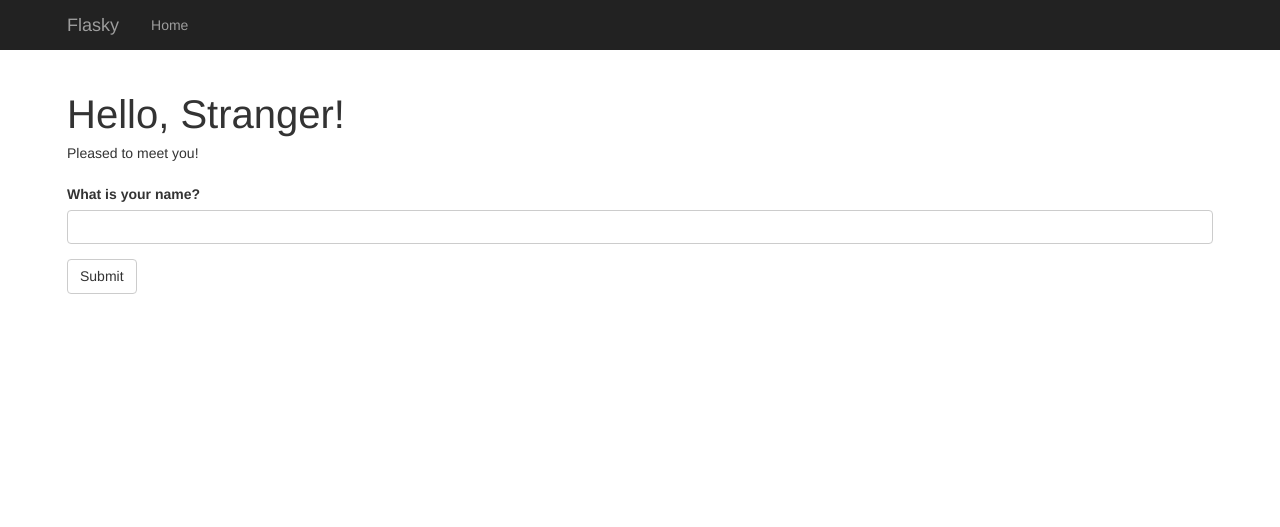
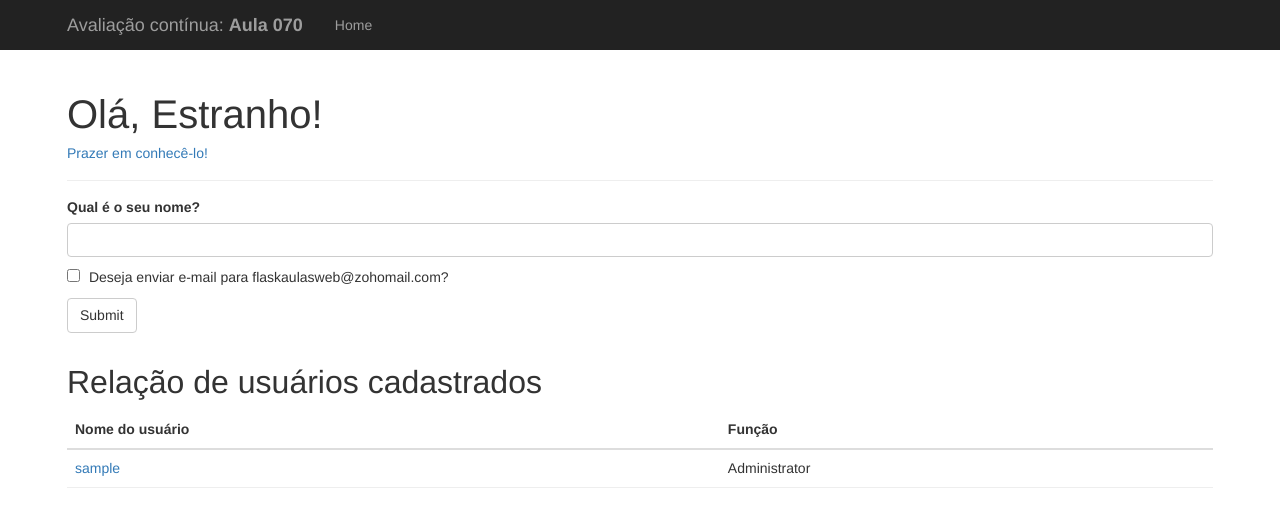
Before and after one commit to santooz-le/flasky-app, a Flask app: page / in a window 1280 px wide. Shown: the top 527 px of the page. Run offline with Flask 3, Linux system fonts and the light colour scheme; tables that the repository leaves empty hold one stand-in row (values such as "Sample post").

Commit message:
feat: semana-11 - roles + checkbox email + tabela agrupada por papel (Aula 070)

```diff
--- a/flask_app.py
+++ b/flask_app.py
@@ -17,34 +17,48 @@ db = SQLAlchemy(app)
 # Configuração do SendGrid
 # ==============================
 SENDGRID_API_KEY = os.environ.get('SENDGRID_API_KEY', 'COLE_SUA_CHAVE_AQUI')
-
-# E-mail verificado no SendGrid (Single Sender)
 EMAIL_REMETENTE = 'leandrozard509@gmail.com'
-
-EMAIL_DESTINATARIOS = [
-    'flaskaulasweb@zohomail.com',
-    'leandro.k@aluno.ifsp.edu.br'
-]
-
+EMAIL_PROFESSOR = 'flaskaulasweb@zohomail.com'
+EMAIL_ALUNO = 'leandro.k@aluno.ifsp.edu.br'
 PRONTUARIO = 'PT3037649'
 NOME_ALUNO = 'Leandro Kauã dos Santos'
 
 
 # ==============================
-# Modelo
+# Modelos
 # ==============================
+class Role(db.Model):
+    __tablename__ = 'roles'
+    id    = db.Column(db.Integer, primary_key=True)
+    name  = db.Column(db.String(64), unique=True)
+    users = db.relationship('User', backref='role', lazy='dynamic')
+
+    def __repr__(self):
+        return '<Role %r>' % self.name
+
+
 class User(db.Model):
     __tablename__ = 'users'
-    id = db.Column(db.Integer, primary_key=True)
+    id       = db.Column(db.Integer, primary_key=True)
     username = db.Column(db.String(64), unique=True, index=True)
+    role_id  = db.Column(db.Integer, db.ForeignKey('roles.id'))
 
     def __repr__(self):
         return '<User %r>' % self.username
 
 
 # ==============================
-# Função de envio de e-mail
+# Helpers
 # ==============================
+def get_or_create_role(name):
+    role = Role.query.filter_by(name=name).first()
+    if role is None:
+        role = Role(name=name)
+        db.session.add(role)
+        db.session.commit()
+    return role
+
+
 def enviar_email(nome_usuario):
     """Envia e-mail via SendGrid API para o professor e para o aluno."""
     try:
@@ -57,7 +71,10 @@ def enviar_email(nome_usuario):
             json={
                 'personalizations': [
                     {
-                        'to': [{'email': email} for email in EMAIL_DESTINATARIOS]
+                        'to': [
+                            {'email': EMAIL_PROFESSOR},
+                            {'email': EMAIL_ALUNO}
+                        ]
                     }
                 ],
                 'from': {
@@ -93,26 +110,74 @@ def enviar_email(nome_usuario):
 def index():
     if request.method == 'POST':
         name = request.form.get('name', '').strip()
+        send_email = request.form.get('send_email') == 'on'
+
         if name:
             session['name'] = name
             user = User.query.filter_by(username=name).first()
             if user is None:
-                # Novo usuário — salva e envia e-mail
-                user = User(username=name)
+                role = get_or_create_role('User')
+                user = User(username=name, role_id=role.id)
                 db.session.add(user)
                 db.session.commit()
                 session['known'] = False
-                enviar_email(name)
+                if send_email:
+                    session['email_sent'] = enviar_email(name)
+                else:
+                    session['email_sent'] = False
             else:
                 session['known'] = True
+                session['email_sent'] = False
+
         return redirect(url_for('index'))
 
-    name = session.get('name')
-    known = session.get('known', False)
-    return render_template('index.html', name=name, known=known)
+    name       = session.get('name')
+    known      = session.get('known', False)
+    email_sent = session.pop('email_sent', False)
+
+    # Usuários agrupados: Administrators primeiro, depois Users
+    admin_role = Role.query.filter_by(name='Administrator').first()
+    user_role  = Role.query.filter_by(name='User').first()
+    admins = admin_role.users.order_by(User.username).all() if admin_role else []
+    users  = user_role.users.order_by(User.username).all()  if user_role  else []
+
+    return render_template('index.html',
+                           name=name,
+                           known=known,
+                           email_sent=email_sent,
+                           admins=admins,
+                           users=users)
+
+
+# ==============================
+# Inicialização segura do banco
+# ==============================
+def init_db():
+    """Cria tabelas e migra colunas faltantes sem apagar dados existentes."""
+    db.create_all()
+
+    # Adiciona role_id em users se a coluna ainda não existir (migração segura)
+    with db.engine.connect() as conn:
+        try:
+            conn.execute(db.text('ALTER TABLE users ADD COLUMN role_id INTEGER REFERENCES roles(id)'))
+            conn.commit()
+        except Exception:
+            pass  # coluna já existe
+
+    # Garante que os papéis padrão existam
+    get_or_create_role('Administrator')
+    default_role = get_or_create_role('User')
+
+    # Atribui papel 'User' a quem ainda não tem papel
+    sem_papel = User.query.filter_by(role_id=None).all()
+    for u in sem_papel:
+        u.role_id = default_role.id
+    db.session.commit()
+
+
+with app.app_context():
+    init_db()
 
 
 if __name__ == '__main__':
-    with app.app_context():
-        db.create_all()
     app.run(debug=True)
--- a/templates/base.html
+++ b/templates/base.html
@@ -1,5 +1,5 @@
 <!DOCTYPE html>
-<html lang="en">
+<html lang="pt-br">
 <head>
     <meta charset="UTF-8">
     <meta name="viewport" content="width=device-width, initial-scale=1.0">
@@ -8,7 +8,6 @@
     <style>
         body { font-family: "Helvetica Neue", Helvetica, Arial, sans-serif; color: #333; }
 
-        /* Bootstrap 3 container widths para centralizar igual ao professor */
         @media (min-width: 768px)  { .container { max-width: 750px !important; } }
         @media (min-width: 992px)  { .container { max-width: 970px !important; } }
         @media (min-width: 1200px) { .container { max-width: 1170px !important; } }
@@ -26,7 +25,7 @@
 <body>
     <nav class="navbar navbar-expand-lg navbar-dark py-0" style="height: 50px;">
         <div class="container">
-            <a class="navbar-brand me-4" href="/">Flasky</a>
+            <a class="navbar-brand me-4" href="/">Avaliação contínua: <strong>Aula 070</strong></a>
             <button class="navbar-toggler" type="button" data-bs-toggle="collapse" data-bs-target="#navbarNav">
                 <span class="navbar-toggler-icon"></span>
             </button>
--- a/templates/index.html
+++ b/templates/index.html
@@ -4,26 +4,74 @@
 
 <h1 style="font-weight: 400; margin-top: 20px; margin-bottom: 5px;">
     {% if name %}
-        Hello, {{ name }}!
+        Olá, {{ name }}!
     {% else %}
-        Hello, Stranger!
+        Olá, Estranho!
     {% endif %}
 </h1>
 
+<p style="font-size: 14px; margin-bottom: 5px; color: #337ab7;">
+    {% if name and not known %}
+        Prazer em conhecê-lo!
+    {% elif name and known %}
+        Feliz em vê-lo novamente!
+    {% else %}
+        Prazer em conhecê-lo!
+    {% endif %}
+</p>
+
+{% if email_sent %}
 <p style="font-size: 14px; margin-bottom: 20px; color: #333;">
-    Pleased to meet you!
+    E-mail enviado para o <strong>Administrador do sistema</strong>, notificando o cadastro de um <strong>novo usuário</strong>.
 </p>
+{% endif %}
+
+<hr>
 
 <form method="POST" style="margin-top: 15px;">
     <div style="margin-bottom: 10px;">
         <label style="font-weight: 700; font-size: 14px; color: #333; display: block; margin-bottom: 5px;">
-            What is your name?
+            Qual é o seu nome?
         </label>
         <input type="text" class="form-control" name="name" value="{{ name if name else '' }}">
     </div>
-    <button type="submit" style="border: 1px solid #ccc; background: #fff; color: #333; padding: 6px 12px; border-radius: 4px; font-size: 14px; margin-top: 5px;">
+    <div style="margin-bottom: 10px; font-size: 14px;">
+        <label>
+            <input type="checkbox" name="send_email" style="margin-right: 5px;">
+            Deseja enviar e-mail para flaskaulasweb@zohomail.com?
+        </label>
+    </div>
+    <button type="submit" style="border: 1px solid #ccc; background: #fff; color: #333; padding: 6px 12px; border-radius: 4px; font-size: 14px;">
         Submit
     </button>
 </form>
 
+<!-- Tabela de usuários cadastrados -->
+{% if admins or users %}
+<h2 style="font-weight: 400; margin-top: 30px; margin-bottom: 10px; color: #333;">Relação de usuários cadastrados</h2>
+
+<table style="width: 100%; font-size: 14px; border-collapse: collapse;">
+    <thead>
+        <tr style="border-bottom: 2px solid #ddd;">
+            <th style="text-align: left; padding: 8px; font-weight: 700;">Nome do usuário</th>
+            <th style="text-align: left; padding: 8px; font-weight: 700;">Função</th>
+        </tr>
+    </thead>
+    <tbody>
+        {% for u in admins %}
+        <tr style="border-bottom: 1px solid #eee;">
+            <td style="padding: 8px; color: #337ab7;">{{ u.username }}</td>
+            <td style="padding: 8px;">Administrator</td>
+        </tr>
+        {% endfor %}
+        {% for u in users %}
+        <tr style="border-bottom: 1px solid #eee;">
+            <td style="padding: 8px; color: #337ab7;">{{ u.username }}</td>
+            <td style="padding: 8px;">User</td>
+        </tr>
+        {% endfor %}
+    </tbody>
+</table>
+{% endif %}
+
 {% endblock %}
```
